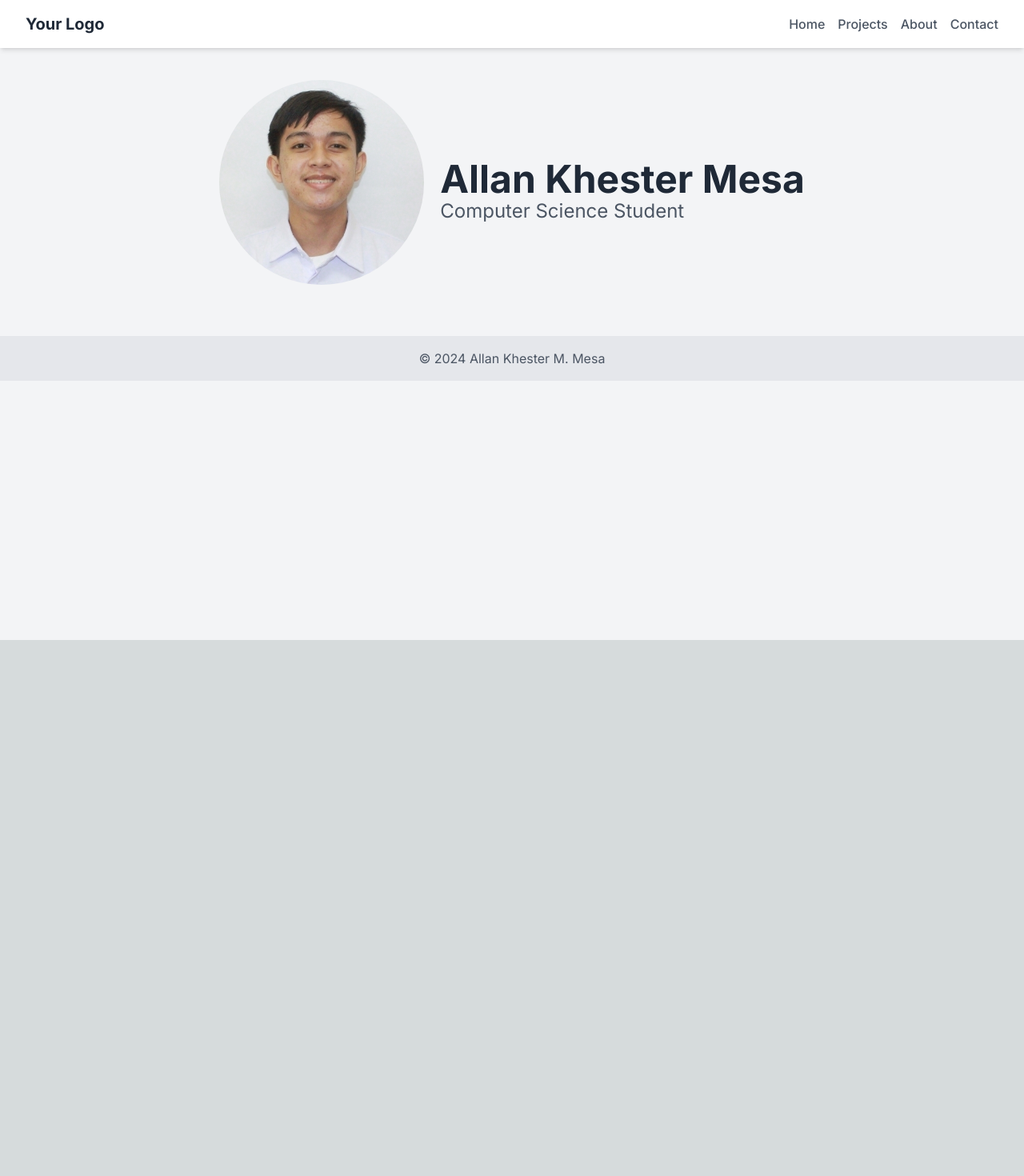
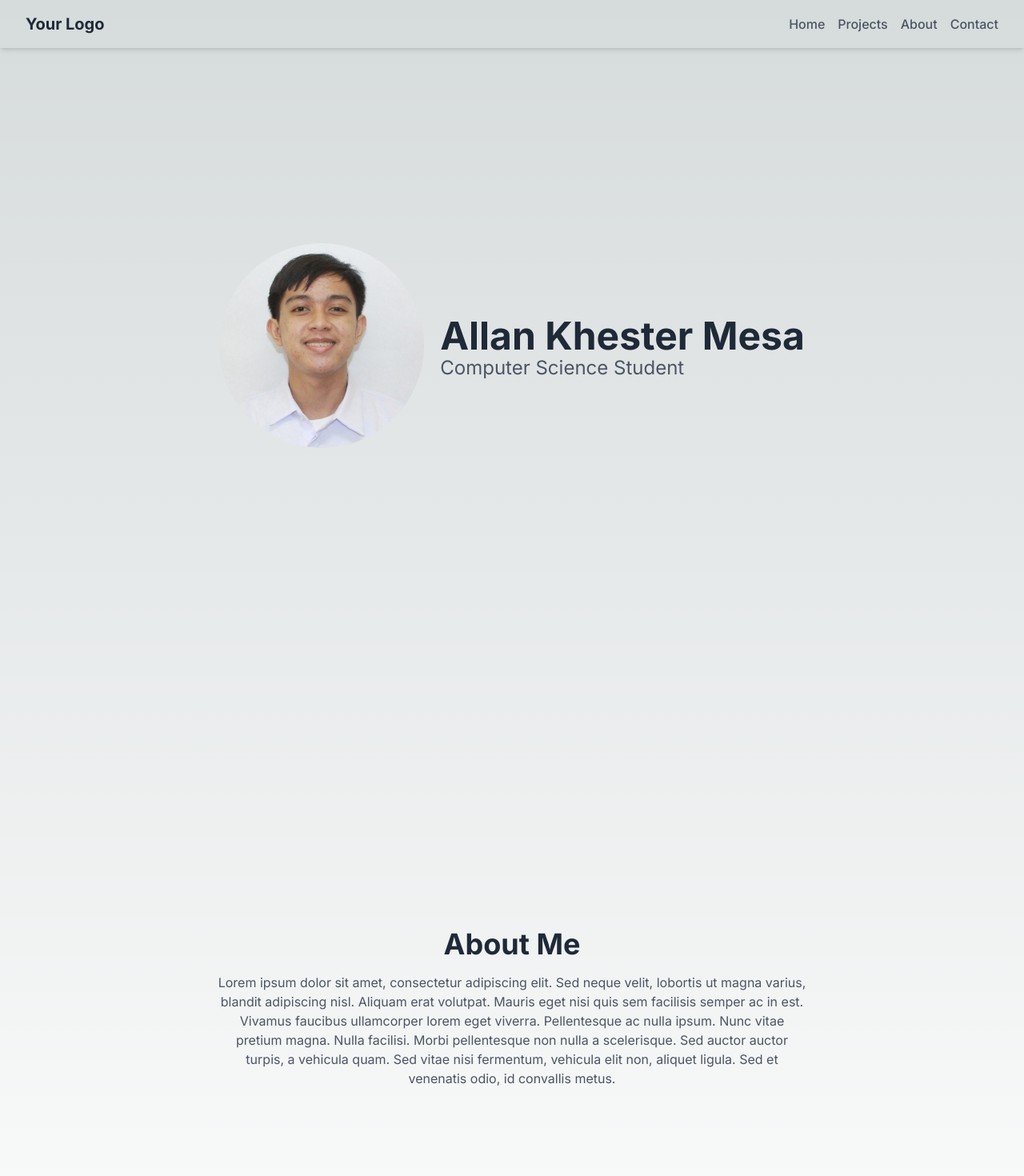
Before and after one commit to AuxiliumGuru/my-app, a Next.js app: page / in a window 1280 px wide. Shown: the top 1470 px of the page at 80% size. Before the commit the page ends 800 px from the top, so only its background shows below. Built offline with nearby package versions, Linux system fonts and the light colour scheme.

Commit message:
added an about me section, and ensured that every section takes up the whole screen

```diff
--- a/src/app/page.tsx
+++ b/src/app/page.tsx
@@ -2,8 +2,8 @@ import Image from "next/image";
 
 export default function Home() {
   return (
-    <div className="min-h-screen bg-gray-100"> {/* Set background color for entire page */}
-      <header className="flex justify-between items-center py-4 px-8 bg-white shadow-md">
+    <div className="min-h-screen"> {/* Set background color for entire page */}
+      <header className="flex justify-between items-center py-4 px-8 shadow-md">
         <div className="text-gray-800 text-xl font-bold">Your Logo</div> {/* Adjust logo text as needed */}
         <nav className="space-x-4">
           <a href="/" className="text-gray-600 hover:text-gray-800 font-medium">Home</a>
@@ -14,17 +14,33 @@ export default function Home() {
       </header>
       <main className="flex flex-col px-8 pb-16"> {/* Main content area */}
         {/* Add your portfolio content here, such as sections for projects, skills, etc. */}
-        <section className="flex flex-col lg:flex-row items-center justify-center space-y-4 md:space-y-8 lg:space-y-16"> {/* Increase space between items on larger screens */}
+
+        {/* Home */}
+        <section className="min-h-screen flex flex-col lg:flex-row items-center justify-center pb-14 space-y-2 md:space-y-8 lg:space-y-2"> {/* Increase space between items on larger screens */}
           <Image
             src="/profile-pic.png"
-            alt="Your Name Profile Picture"
-            className="w-48 h-48 rounded-full object-cover mt-10 mr-5 md:w-48 md:h-48 lg:w-64 lg:h-64" // Increase image size on larger screens
+            alt="allan khester mesa profile picture"
+            className="w-48 h-48 rounded-full object-cover lg:mr-5 md:w-48 md:h-48 lg:w-64 lg:h-64" // Increase image size on larger screens
             width={192} // Add width
             height={192} // Add height
           />
           <div>
             <h1 className="text-3xl font-bold text-gray-800 md:text-4xl lg:text-5xl">Allan Khester Mesa</h1> {/* Increase text size on larger screens */}
             <p className="text-gray-600 text-lg md:text-xl lg:text-2xl">Computer Science Student</p> {/* Increase text size on larger screens */}
+          </div>
+        </section>
+
+        {/* About me */}
+        <section className="min-h-screen flex flex-col justify-center items-center">
+          <div className="text-center">
+            <h2 className="text-2xl font-bold text-gray-800 md:text-3xl lg:text-4xl">About Me</h2>
+            <p className="mt-4 text-gray-600 md:px-20 lg:px-40 xl:px-60">
+              Lorem ipsum dolor sit amet, consectetur adipiscing elit. Sed neque velit, lobortis ut magna varius, blandit
+              adipiscing nisl. Aliquam erat volutpat. Mauris eget nisi quis sem facilisis semper ac in est. Vivamus faucibus
+              ullamcorper lorem eget viverra. Pellentesque ac nulla ipsum. Nunc vitae pretium magna. Nulla facilisi. Morbi
+              pellentesque non nulla a scelerisque. Sed auctor auctor turpis, a vehicula quam. Sed vitae nisi fermentum,
+              vehicula elit non, aliquet ligula. Sed et venenatis odio, id convallis metus.
+            </p>
           </div>
         </section>
 
```
